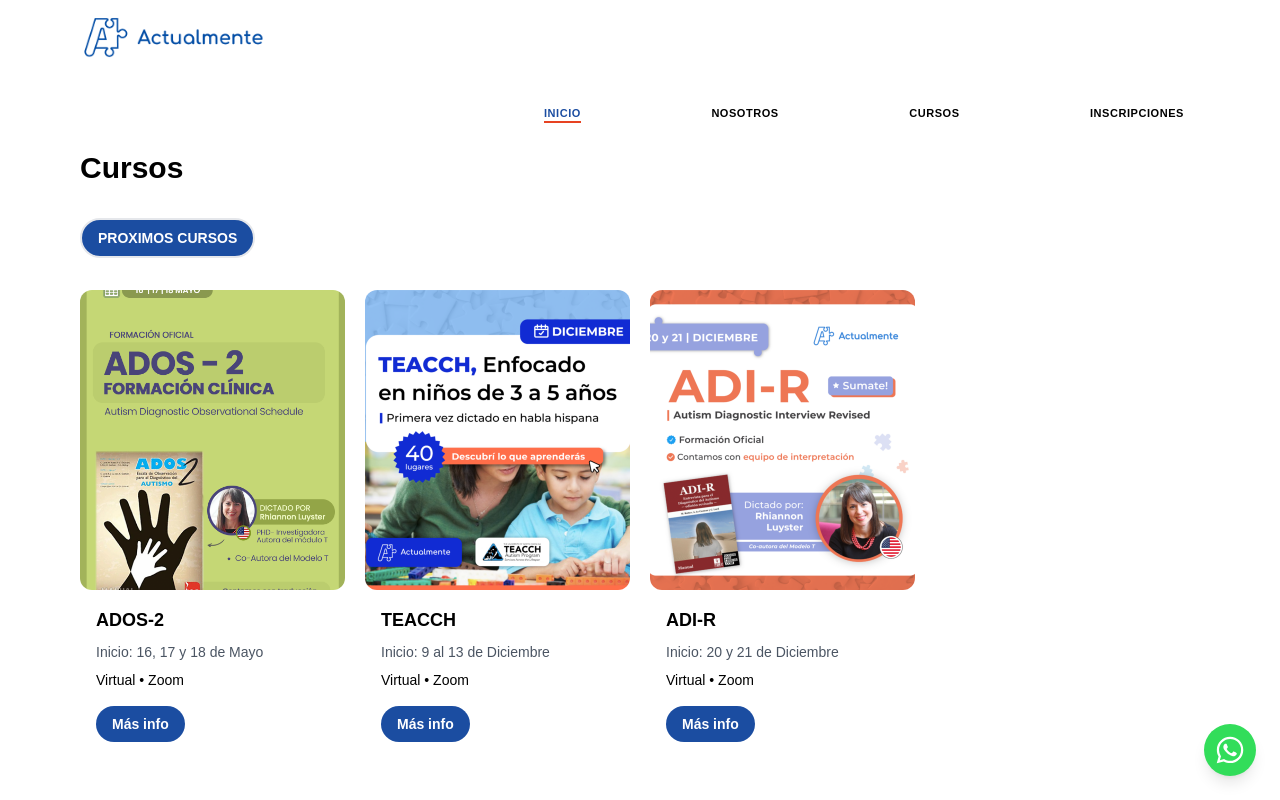
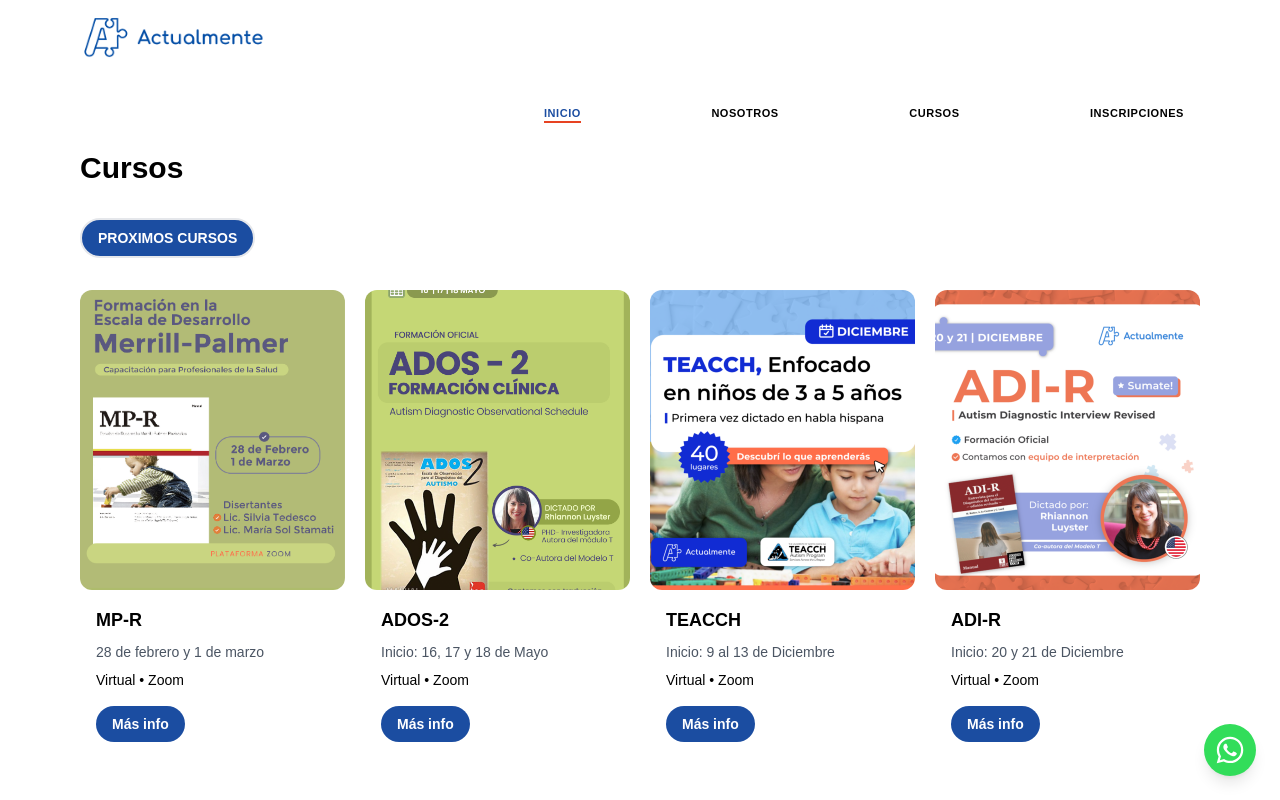
Before and after one commit to tomaslami/act-upd, a Next.js app: page /cursos in a window 1280 px wide. Shown: the top 800 px of the page. Built offline with nearby package versions, Linux system fonts and the light colour scheme; no server answers; a web font is replaced by a local one.

Commit message:
info change

```diff
--- a/src/app/cursos/[slug]/page.tsx
+++ b/src/app/cursos/[slug]/page.tsx
@@ -1,69 +1,66 @@
 "use client"
-import { notFound } from 'next/navigation'
-import React, { useCallback, useEffect, useState } from 'react'
-import { Cursos as CursosType } from '@/types/types'
+import { notFound } from "next/navigation"
+import type React from "react"
+import { useCallback, useEffect, useState } from "react"
+import type { Cursos as CursosType } from "@/types/types"
 import data from "../../../cursos.json"
-import { Card, CardContent, CardHeader, CardTitle } from '@/components/ui/card'
-import Image from 'next/image'
-import { Book, Calendar, Clock, Users } from 'lucide-react'
-import Link from 'next/link'
+import { Card, CardContent, CardHeader, CardTitle } from "@/components/ui/card"
+import Image from "next/image"
+import { Book, Calendar, Clock, Users, User } from "lucide-react"
+import Link from "next/link"
 
 const Cursos = ({ params }: { params: { slug: string } }) => {
-  const [curso, setCurso] = useState<CursosType | null>(null);
+  const [curso, setCurso] = useState<CursosType | null>(null)
 
   const verifyData = useCallback(() => {
     if (!params.slug) {
-      notFound();
+      notFound()
     }
-    const foundCurso = data.curso.find((curso) => curso.title === params.slug);
+    const foundCurso = data.curso.find((curso) => curso.title === params.slug)
     if (!foundCurso) {
-      notFound();
+      notFound()
     }
-    return foundCurso;
-  }, [params.slug]);
+    return foundCurso
+  }, [params.slug])
 
   useEffect(() => {
-    const foundCurso = verifyData();
-    if (foundCurso) setCurso(foundCurso);
-  }, [verifyData]);
+    const foundCurso = verifyData()
+    if (foundCurso) setCurso(foundCurso)
+  }, [verifyData])
 
   // Early return if curso is not loaded
-  if (!curso) return null;
+  if (!curso) return null
 
   const SectionHeader = ({
     title,
     className,
   }: {
-    title: string;
-    className?: string;
-  }) => (
-    <h2 className={`text-3xl font-bold mb-8 text-center ${className}`}>
-      {title}
-    </h2>
-  );
+    title: string
+    className?: string
+  }) => <h2 className={`text-3xl font-bold mb-8 text-center ${className}`}>{title}</h2>
 
   const CourseCard = ({
     title,
     icon,
     children,
   }: {
-    title: string;
-    icon: React.ReactNode;
-    children: React.ReactNode;
+    title: string
+    icon: React.ReactNode
+    children: React.ReactNode
   }) => (
-    <Card className="bg-white">
+    <Card className="bg-white ">
       <CardHeader>
-        <CardTitle className="text-2xl font-bold flex items-center">
+        <CardTitle className="text-2xl font-bold flex items-center ">
           {icon}
           <span className="ml-2">{title}</span>
         </CardTitle>
       </CardHeader>
       <CardContent>{children}</CardContent>
     </Card>
-  );
+  )
 
   const renderList = (items: string[] | undefined) => {
-    if (!items?.length) return null;
+    if (!items?.length) return null
 
     return (
       <ul className="list-disc list-inside space-y-2">
@@ -71,19 +68,13 @@
           <li key={index}>{item}</li>
         ))}
       </ul>
-    );
-  };
+    )
+  }
 
   return (
     <div className="bg-white min-h-screen">
       <section className="relative h-screen flex items-center justify-center text-white">
-        <Image
-          src="/images/hero-background.jpg"
-          alt="TEACCH Course"
-          fill
-          className="object-cover z-0"
-          priority
-        />
+        <Image src="/images/hero-background.jpg" alt="TEACCH Course" fill className="object-cover z-0" priority />
         <div className={`absolute inset-0 ${curso.bgcolor} z-10`}></div>
         <div className="container mx-auto text-center relative z-20 px-4">
           <h1 className="text-3xl md:text-5xl font-bold mb-4">{curso.value}</h1>
@@ -128,8 +119,15 @@
               <p className="mt-2">{curso.modality}</p>
             </CourseCard>
             <CourseCard title="Horarios" icon={<Clock className="w-6 h-6" />}>
-              <p>10:00 am - 12:15 pm: <span className="font-bold">(GMT-3)</span></p>
-              <p>2:00 pm - 4:15 pm: <span className="font-bold">(GMT-3)</span></p>
+              <p>
+                10:00 am - 12:15 pm: <span className="font-bold">(GMT-3)</span>
+              </p>
+              <p>
+                2:00 pm - 4:15 pm: <span className="font-bold">(GMT-3)</span>
+              </p>
+            </CourseCard>
+            <CourseCard title="Instructor" icon={<User className="w-6 h-6" />} >
+              <p className="w-full flex flex-col font-bold">{curso.instructor}</p>
             </CourseCard>
           </div>
         </div>
--- a/src/app/cursos/page.tsx
+++ b/src/app/cursos/page.tsx
@@ -1,5 +1,3 @@
-"use client"
-import React, { useState } from 'react'
 import Image from 'next/image'
 import Link from 'next/link'
 
@@ -17,6 +15,15 @@
 
   {
     id: '1',
+    title: 'Formación en la Escala de Desarrollo Merrill-Palmer-R',
+    subtitle: 'MP-R',
+    date: '28 de febrero y 1 de marzo',
+    image: '/cursos/merrilPalmer.png',
+    location: 'Virtual • Zoom',
+    href: '/cursos/MP-R'
+  },
+  {
+    id: '2',
     title: 'ADOS-2 (Noviembre)',
     subtitle: 'ADOS-2',
     date: 'Inicio: 16, 17 y 18 de Mayo',
@@ -25,7 +32,7 @@
     href: '/cursos/ados'
   },
   {
-    id: '2',
+    id: '3',
     title: 'TEACHH, Enfocado en niños entre 3 y 5 años',
     subtitle: 'TEACCH',
     date: 'Inicio: 9 al 13 de Diciembre',
@@ -34,7 +41,7 @@
     href: '/cursos/teacch'
   },
   {
-    id: '3',
+    id: '4',
     title: 'ADI-R',
     subtitle: 'ADI-R',
     date: 'Inicio: 20 y 21 de Diciembre',
@@ -42,64 +49,8 @@
     location: 'Virtual • Zoom',
     href: '/cursos/adi-r'
   },
-  // {
-  //   id: '4',
-  //   title: 'Intervenciones Conductuales de Desarrollo Naturalistas NDBI introductorio',
-  //   subtitle: 'NDBI INTRODUCTORIO',
-  //   date: 'Inicio: 15 y 16 de Noviembre',
-  //   image: '/icons/Curso-NDBI-nov.jpg',
-  //   location: 'Virtual • Zoom',
-  //   href: '/cursos/ndbi'
-  // },
 ]
 
-const pastCourses: Course[] = [
-  {
-    id: '5',
-    title: 'PECS - nivel 1',
-    subtitle: 'PECS - nivel 1',
-    date: 'Inicio: 19 y 20 de Octubre',
-    image: '/icons/PECS-1.png',
-    location: 'Virtual • Zoom',
-    href: '#'
-  },
-  {
-    id: '6',
-    title: 'ADI-R',
-    subtitle: 'Escala de desarrollo infantil Merrill-Palmer-R',
-    date: 'Inicio: 20 y 21 de Diciembre',
-    image: '/icons/',
-    location: 'Virtual • Zoom',
-    href: '#'
-  },
-  {
-    id: '7',
-    title: 'Primeras intervenciones en TEA',
-    subtitle: 'JUEGO Primeiras intervenciones en TEA',
-    date: 'Inicio: 25 de Febrero',
-    image: '/icons/',
-    location: 'Virtual • Zoom',
-    href: '#'
-  },
-  {
-    id: '8',
-    title: 'ImPACT: Improving Parents As Communication Teachers',
-    subtitle: 'ImPACT INTRODUCTORIO',
-    date: 'Inicio: 13 y 14 de Marzo',
-    image: '/icons/',
-    location: 'Virtual • Zoom',
-    href: '#'
-  },
-  {
-    id: '9',
-    title: 'Introducción al módulo para niños pequeños de ADOS-2',
-    subtitle: 'ADOS-2: Curso Nuevo',
-    date: 'Inicio: 18 de Marzo',
-    image: '/icons/',
-    location: 'Virtual • Zoom',
-    href: '#'
-  }
-]
 
 const CourseCard: React.FC<{ course: Course }> = ({ course }) => (
   <div className=" bg-white overflow-hidden pb-[75px]">
@@ -118,18 +69,12 @@
 )
 
 export default function CoursesSection() {
-  const [showUpcoming, setShowUpcoming] = useState(true)
-
   return (
     <section className="md:px-20 px-5 pt-[150px]">
       <h2 className="text-3xl font-bold mb-8">Cursos</h2>
       <div className="flex space-x-3 mb-8">
         <button
-          className={`px-4 py-2 rounded-full text-sm font-semibold bg-blue border-2  ${showUpcoming
-            ? 'bg-blue-600 text-white'
-            : 'bg-gray-200 text-gray-700 hover:bg-gray-300 border-2 border-blue'
-            }`}
-          onClick={() => setShowUpcoming(true)}
+          className={`px-4 py-2 rounded-full text-sm font-semibold bg-blue border-2 text-white`}
         >
           PROXIMOS CURSOS
         </button>
@@ -144,7 +89,7 @@
         </button> */}
       </div>
       <div className="grid grid-cols-1 md:grid-cols-2 lg:grid-cols-4 gap-5">
-        {(showUpcoming ? upcomingCourses : pastCourses).map((course) => (
+        {upcomingCourses.map((course) => (
           <CourseCard key={course.id} course={course} />
         ))}
       </div>
```
Also changed, not shown: src/cursos.json (+47 -1 lines), public/cursos/merrilPalmer.png (added).
